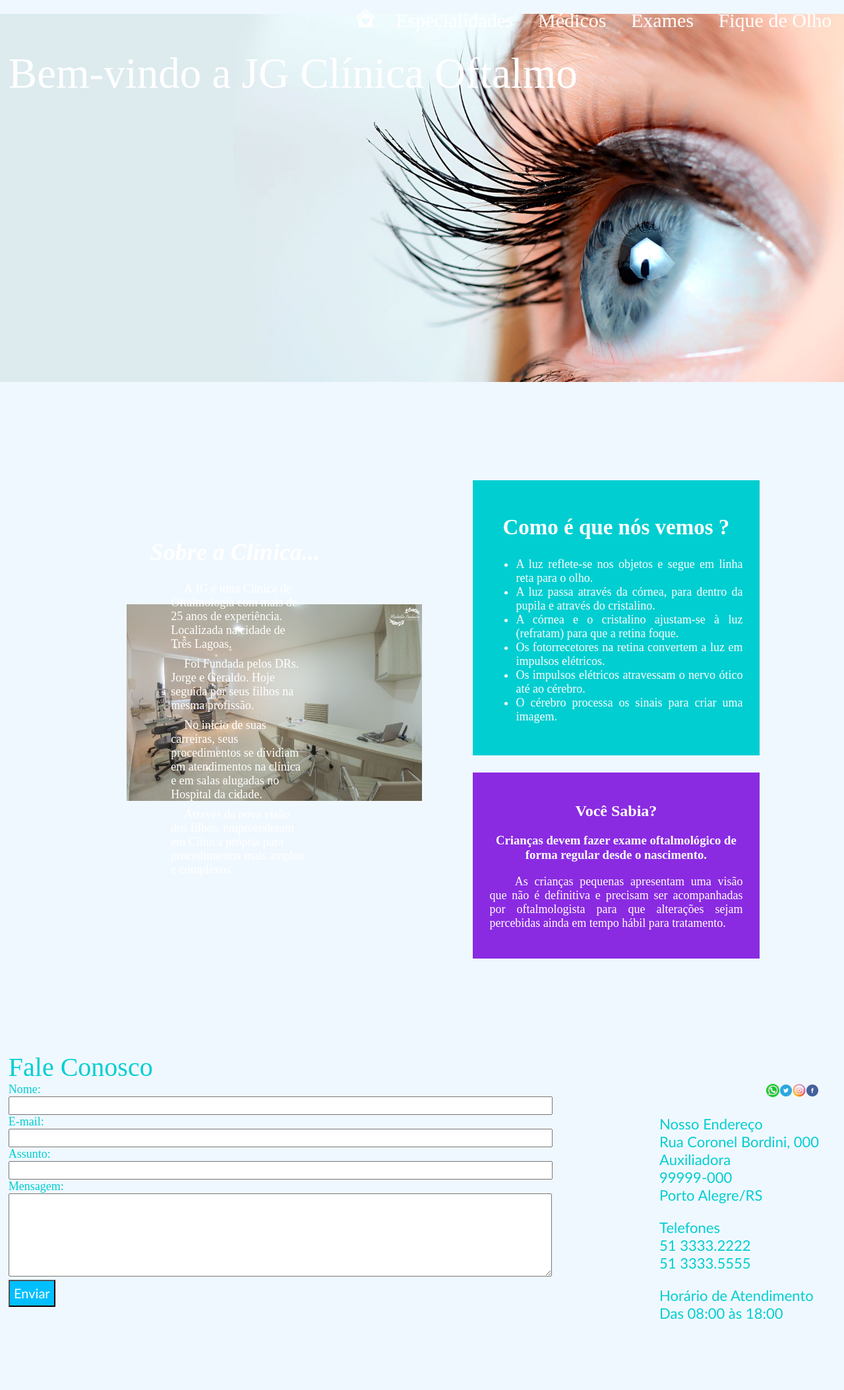
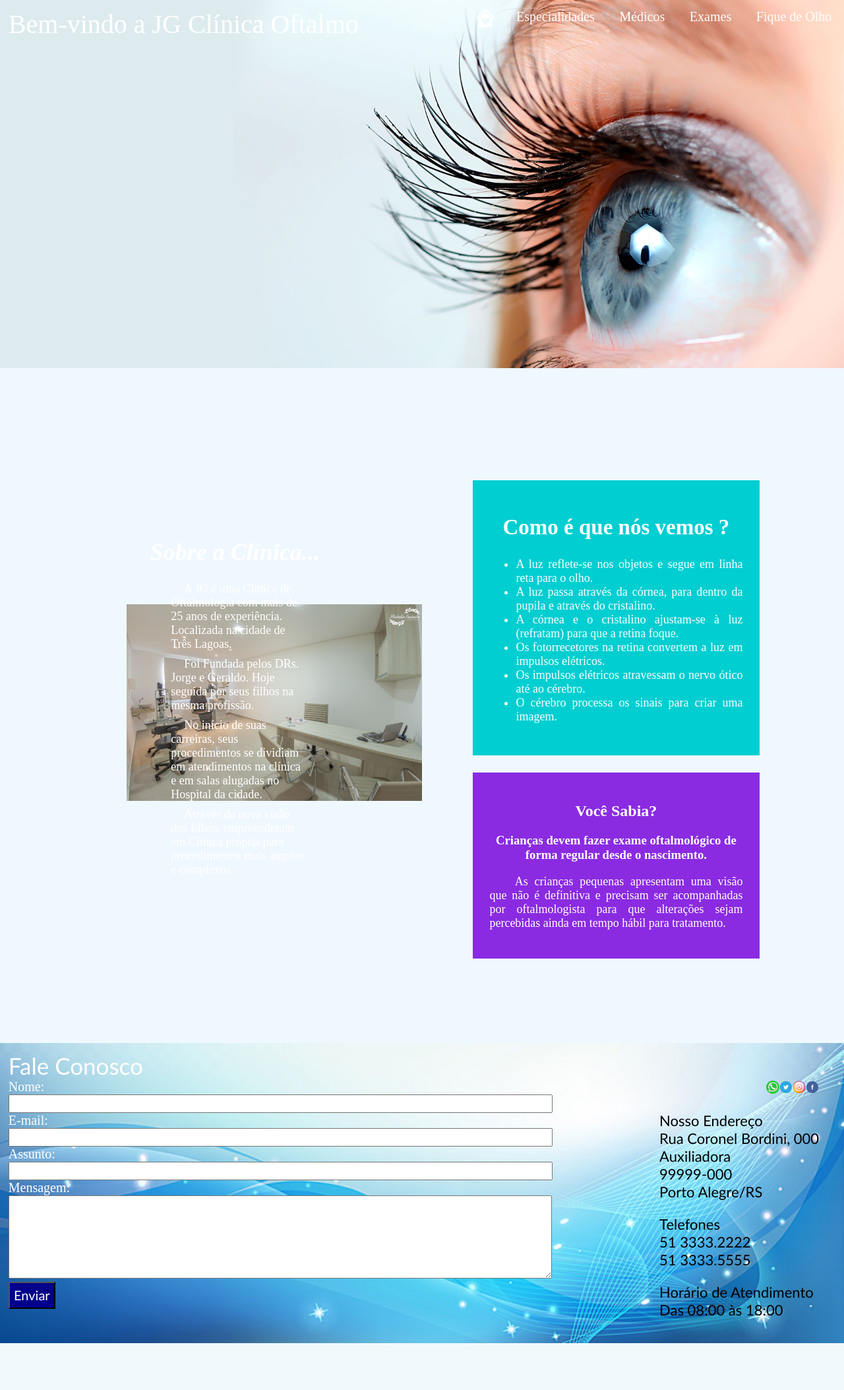
Before and after one commit to VanessadaSilvaPereira/ProjetoIntegradorUC12, a PHP site: page /index.php in a window 1280 px wide. Shown: the whole page at 66% size. After the commit the page ends 2036 px from the top, so only its background shows below. Run offline with PHP 8.4, Linux system fonts and the light colour scheme.

Commit message:
ajustes finais parte 2

```diff
--- a/CSS/Estilos.css
+++ b/CSS/Estilos.css
@@ -30,7 +30,7 @@ button{
     color:white;
     width:auto;
     height:auto;
-    font-size: 30px;
+    font-size: 20px;
     font-family:serif;
     border: none;
 }
@@ -61,7 +61,7 @@ button:focus{
 #divOlhos{
     height:600px;
     background-image: url(../imagens/oftalmologia-adulta.jpg);
-    background-position:center;
+    background-position:top;
     background-repeat: no-repeat;
     background-attachment: scroll;
     background-size: 100%;
@@ -70,7 +70,7 @@ button:focus{
 }
 #BemVindo{
     color:white;
-    font-size:65px;
+    font-size:40px;
     text-align:center;
     /*margin-top:;*/
 }
@@ -206,7 +206,7 @@ button:focus{
     margin-bottom: 5%;
 }
 #botaoFaleConosco{
-    background-color:darkcyan;
+    background-color: darkblue;
     color: white;
     font-size: 25px;
     font-family: optima;
@@ -220,30 +220,32 @@ button:focus{
 #faleconoscotitulo{
     width: 80%;
     text-align: left;
-    font-size: 40px;
+    font-size: 35px;
+    font-family: optima;
 }
 #faleconoscotitulo img{
     width: 4%;
-    margin-top: 1%;
+    /*margin-top: 1%;*/
 }
 #formulario{
     /*background-color:darkturquoise;*/
-/* background-image: url(../imagens/fundofrm.jpg);
+ background-image: url(../imagens/fundofrm.jpg);
     background-repeat: no-repeat;
     background-attachment:fixed;
-    background-position: center;
-    background-size: 100%;*/
+    background-position:bottom;
+    background-size: 100%;
     padding: 1%;
     width:98%;
-    height:500px;
+    height:auto;
     position: absolute;
     margin-top:10%;
-    margin-bottom: 0;
-    color:darkturquoise;
-    font-size: 18px;
+    margin-bottom: 0%;
+    color:white;
+    font-size: 20px;
+    /*border: 2px solid black;*/
 }
 #botaoFaleConosco{
-    background-color:deepskyblue;
+    background-color:darkblue;
     color: white;
     font-size: 20px;
     height:auto;
@@ -260,13 +262,15 @@ button:focus{
     color:white;
     float:right;
     margin-right: 2%;
-    color:darkturquoise;
+    color:black;
+    bottom: 0%;
 }
 #divForm{
     float: left;
+    margin-bottom: 0%;
 }
 .labelForm{
-    color:darkturquoise;
+    color:white;
 }
 /*------------------------------------------*/
 
```
Also changed, not shown: nbproject/private/private.xml (+24 -14 lines).
